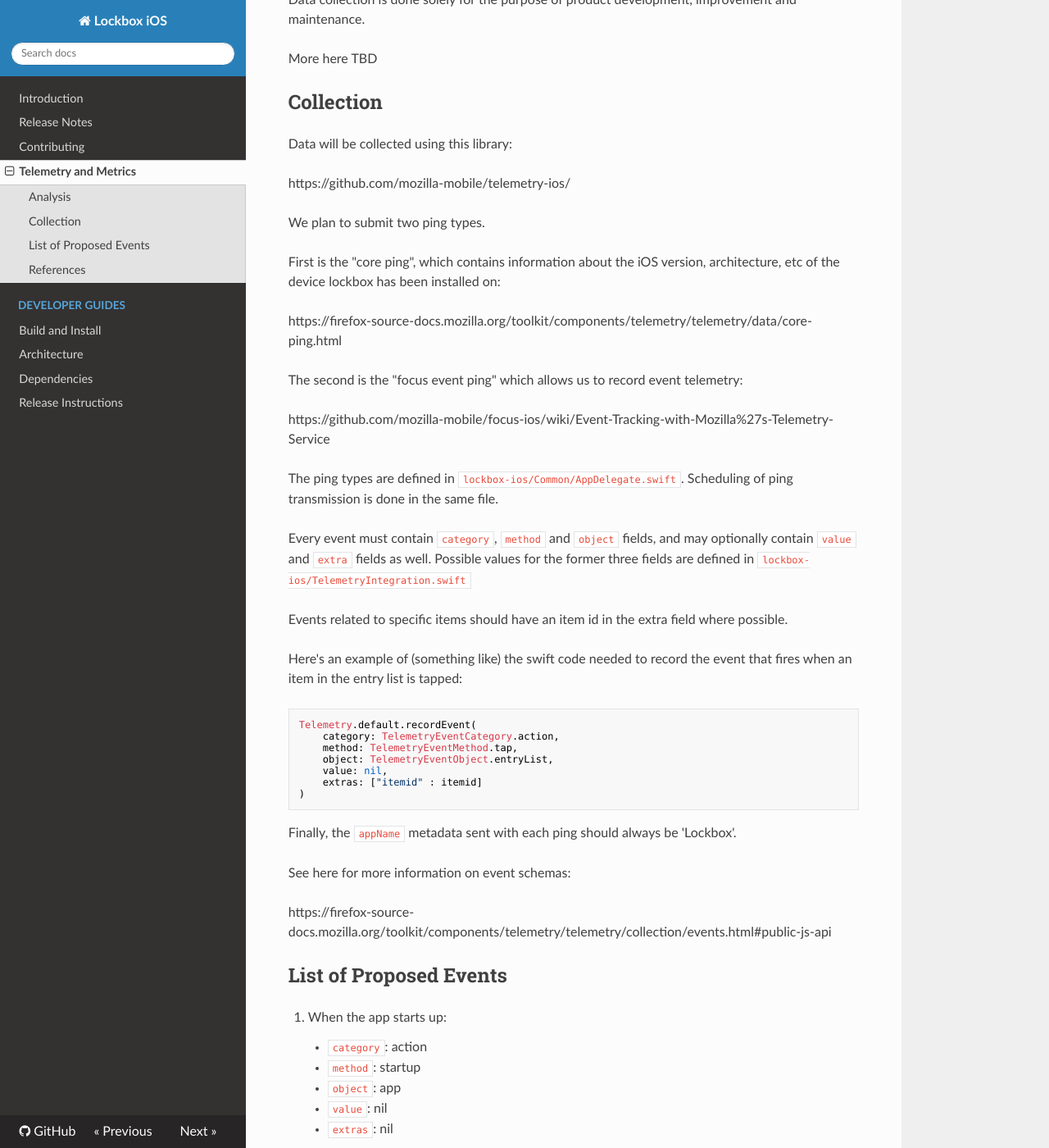
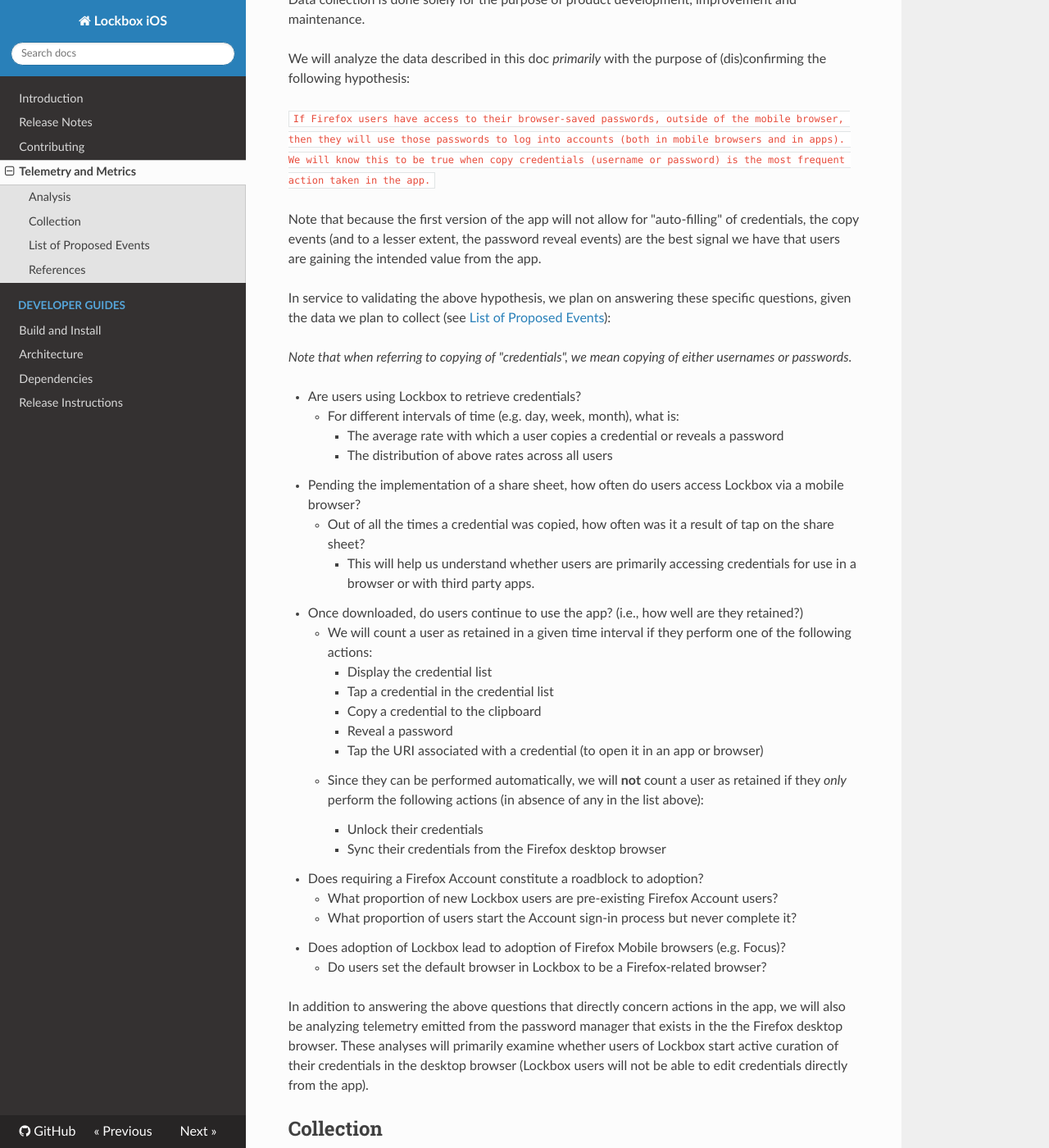
Before and after one commit to mozilla-lockwise/lockwise-ios, an MkDocs documentation site: the page built from docs/metrics.md, in a window 1280 px wide and 1400 px high, scrolled down 492 px. Shown: the whole window at 82% size. Built offline with MkDocs 1.6.1, drawn with Linux system fonts in a browser that asks for light colours; nearby versions of some CDN libraries; old or Windows-style settings are respelled for this version of MkDocs; some of the changed text lies outside the part shown.

Commit message:
docs(metrics.md): add more analysis details to metrics.md

```diff
--- a/docs/metrics.md
+++ b/docs/metrics.md
@@ -17,7 +17,40 @@
 
 Data collection is done solely for the purpose of product development, improvement and maintenance.
 
-More here TBD
+We will analyze the data described in this doc *primarily* with the purpose of (dis)confirming the following hypothesis:
+
+`If Firefox users have access to their browser-saved passwords, outside of the mobile browser, then they will use those passwords to log into accounts (both in mobile browsers and in apps). We will know this to be true when copy credentials (username or password) is the most frequent action taken in the app.`
+
+Note that because the first version of the app will not allow for "auto-filling" of credentials, the copy events (and to a lesser extent, the password reveal events) are the best signal we have that users are gaining the intended value from the app.
+
+In service to validating the above hypothesis, we plan on answering these specific questions, given the data we plan to collect (see [List of Proposed Events](#list-of-proposed-events)):
+
+*Note that when referring to copying of "credentials", we mean copying of either usernames or passwords.*
+
+* Are users using Lockbox to retrieve credentials?
+	* For different intervals of time (e.g. day, week, month), what is:
+		* The average rate with which a user copies a credential or reveals a password
+		* The distribution of above rates across all users
+* Pending the implementation of a share sheet, how often do users access Lockbox via a mobile browser?
+	* Out of all the times a credential was copied, how often was it a result of tap on the share sheet?
+		* This will help us understand whether users are primarily accessing credentials for use in a browser or with third party apps.
+* Once downloaded, do users continue to use the app? (i.e., how well are they retained?)
+	* We will count a user as retained in a given time interval if they perform one of the following actions:
+		* Display the credential list
+		* Tap a credential in the credential list
+		* Copy a credential to the clipboard
+		* Reveal a password
+		* Tap the URI associated with a credential (to open it in an app or browser)
+	* Since they can be performed automatically, we will **not** count a user as retained if they *only* perform the following actions (in absence of any in the list above):
+		* Unlock their credentials
+		* Sync their credentials from the Firefox desktop browser
+* Does requiring a Firefox Account constitute a roadblock to adoption?
+	* What proportion of new Lockbox users are pre-existing Firefox Account users?
+	* What proportion of users start the Account sign-in process but never complete it?
+* Does adoption of Lockbox lead to adoption of Firefox Mobile browsers (e.g. Focus)?
+	* Do users set the default browser in Lockbox to be a Firefox-related browser?
+
+In addition to answering the above questions that directly concern actions in the app, we will also be analyzing telemetry emitted from the password manager that exists in the the Firefox desktop browser. These analyses will primarily examine whether users of Lockbox start active curation of their credentials in the desktop browser (Lockbox users will not be able to edit credentials directly from the app).
 
 ## Collection
 
```
Also changed, not shown: other parts of docs/metrics.md (+1 -1 lines).
